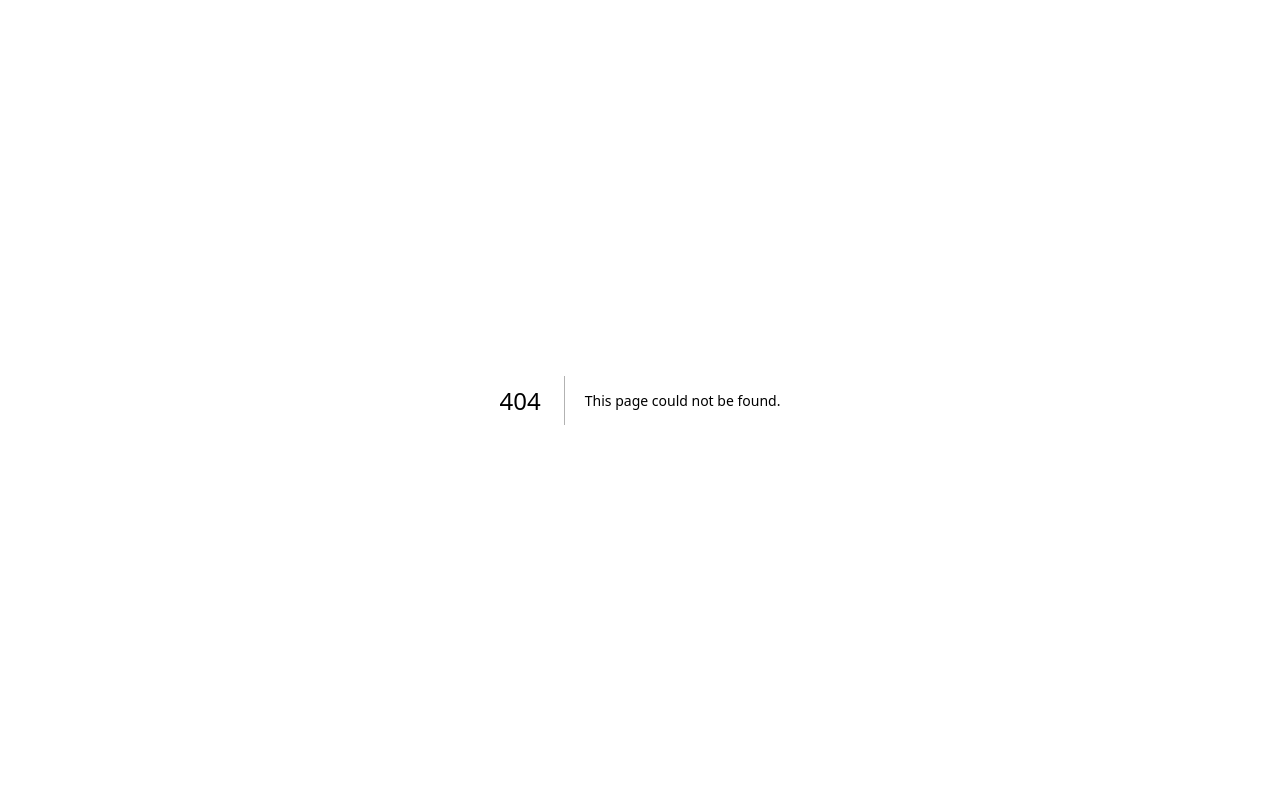
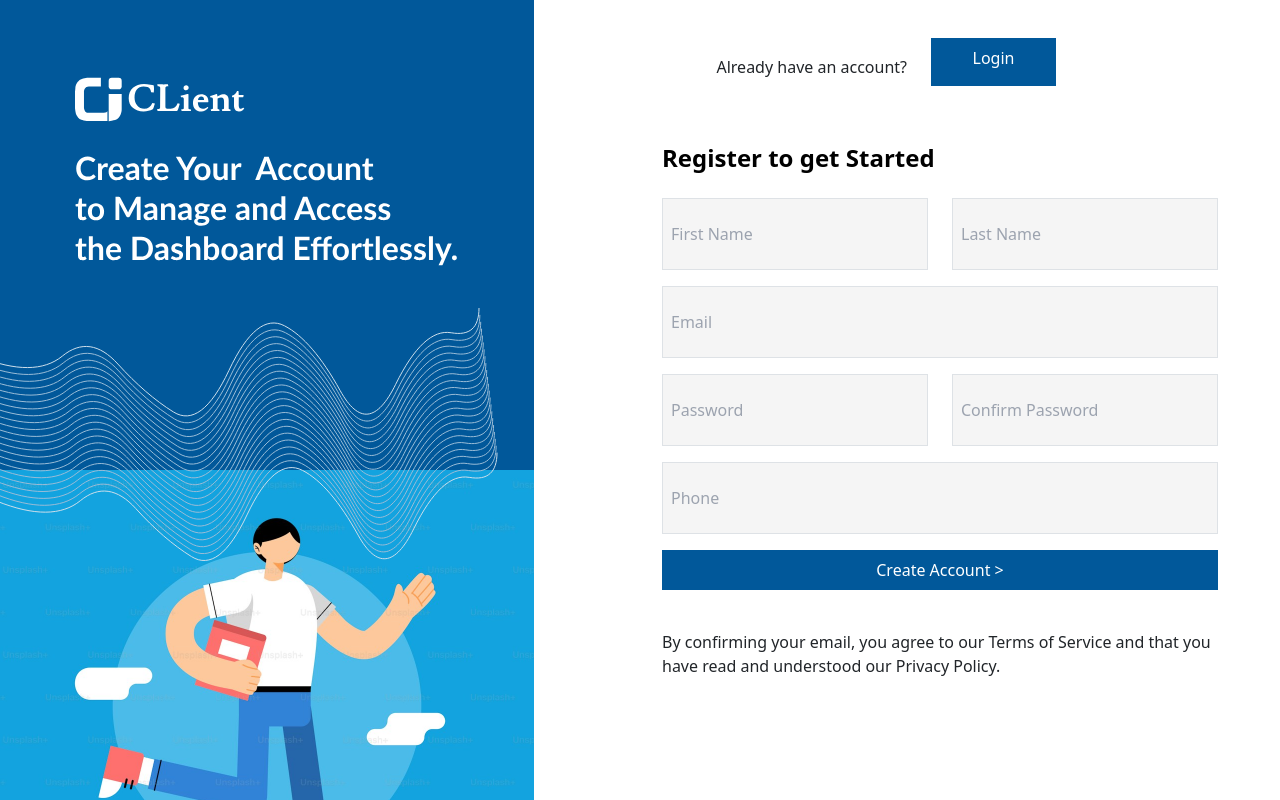
Before and after one commit to tnyande/learning-app, a Next.js app: page /register in a window 1280 px wide. Before the commit this address had no page. Shown: the top 800 px of the page. Built offline with nearby package versions, Linux system fonts and the light colour scheme.

Commit message:
password dashboard

```diff
--- /dev/null
+++ b/src/app/forgotpassword/page.tsx
@@ -0,0 +1,16 @@
+import React from 'react'
+import ForgotPass from '@/components/Dashboard/forgotPass'
+import { Sidebar } from 'lucide-react'
+import LoginSidebar from '@/components/Dashboard/loginSidebar'
+
+function page() {
+  return (
+    <div className='flex'>
+        <LoginSidebar />
+
+        <ForgotPass />
+    </div>
+  )
+}
+
+export default page
--- /dev/null
+++ b/src/app/logindashboard/page.tsx
@@ -0,0 +1,15 @@
+import React from 'react'
+import LoginDashboard from '@/components/Dashboard/loginDashboard'
+import { Sidebar } from 'lucide-react'
+import LoginSidebar from '@/components/Dashboard/loginSidebar'
+
+function page() {
+  return (
+    <div className='flex'>
+        <LoginSidebar />
+        <LoginDashboard />
+    </div>
+  )
+}
+
+export default page
--- /dev/null
+++ b/src/app/register/page.tsx
@@ -0,0 +1,18 @@
+import React from 'react'
+import LoginSidebar from '@/components/Dashboard/loginSidebar'
+import Registration from '@/components/Dashboard/registration'
+
+function Register() {
+  return (
+    <div className='flex'>
+        <LoginSidebar />
+
+        <div className='flex-1'>
+            <Registration />
+        </div>
+
+    </div>
+  )
+}
+
+export default Register
--- /dev/null
+++ b/src/app/verify/page.tsx
@@ -0,0 +1,15 @@
+import React from 'react'
+import Otp from '@/components/Dashboard/otp'
+import LoginSidebar from '@/components/Dashboard/loginSidebar'
+
+function page() {
+  return (
+    <div className='flex'>
+        <LoginSidebar />
+        <Otp />
+
+    </div>
+  )
+}
+
+export default page
--- /dev/null
+++ b/src/components/Dashboard/forgotPass.tsx
@@ -0,0 +1,65 @@
+import { LucideAArrowUp, LucideArrowBigRight, LucideArrowRight, LucideSquareArrowRight } from 'lucide-react'
+import React from 'react'
+import Link from 'next/link'
+
+function ForgotPass() {
+  return (
+    <div>
+        <div className='flex w-[394px] h-[48px] place-items-end  justify-left mt-4 px-54'>
+
+            <button className='inline flex ml-6 text-[#01589A] border-[#01589A] justify-center pt-2 h-[48px] w-[125px] border-1 bg-white'> Back</button>
+        </div>
+        <div className="w-5/6 space-x-30 ml-32 mr-12 flex flex-col w-[556px] h-[675px] justify-center px-0">
+
+
+
+        <h3 className="space-x-8 mr-8 mt-14 text-2xl font-bold mb-6 text-black text-left">
+        Enter your email address
+        </h3>
+          <form className="space-y-4 space-x-0 mr-8 w-[556px]">
+            {/* Input Fields */}
+
+
+
+              <div>
+                <input
+                    type="text"
+                    placeholder="Email"
+                    className="border p-2 w-[556px] h-[72px] bg-[#F5F5F5]"
+                />
+              </div>
+              <p>Forgot password ? </p>
+
+
+
+
+
+            {/* Full-width Input Field */}
+
+
+
+
+
+
+
+
+
+
+            {/* Submit Button */}
+            <button
+              type="submit"
+              className="bg-[#01589A] text-white p-2 w-full mb-2"
+            >
+              Verify &gt;
+            </button>
+          </form>
+
+          <p className='mt-8'>
+          Having trouble logging in? contact support  </p>
+
+        </div>
+    </div>
+  )
+}
+
+export default ForgotPass
--- a/src/components/Dashboard/headerInv.tsx
+++ b/src/components/Dashboard/headerInv.tsx
@@ -7,7 +7,7 @@
 
 
 
-    <div className='justify-end absolute w-full h-[54px]'>
+    <div className='justify-end w-full h-[54px]'>
        <div className='w-[191px] h-[54px] flex'>
           <button type='button' className='w-[49px] h-[54px] bg-gray-200 mt-2 '>
             <LucideMoon  className='w-[49px] h-[54px] '/>
--- /dev/null
+++ b/src/components/Dashboard/loginDashboard.tsx
@@ -0,0 +1,68 @@
+import { LucideAArrowUp, LucideArrowBigRight, LucideArrowRight, LucideSquareArrowRight } from 'lucide-react'
+import React from 'react'
+
+function LoginDashboard() {
+  return (
+    <div>
+
+        <div className="w-5/6 space-x-30 ml-32 mr-12 flex flex-col w-[556px] h-[675px] justify-center px-0">
+
+        <div className='flex w-[394px] h-[48px] place-items-end  justify-end mt-4 px-54'>
+            <p className=''>
+                Need to create an account?
+            </p>
+            <button className='inline flex ml-6 text-white justify-center pt-2 h-[48px] w-[125px] bg-[#01589A]'>Login</button>
+        </div>
+
+        <h3 className="space-x-8 mr-8 mt-14 text-2xl font-bold mb-6 text-black text-left">Login into your account</h3>
+          <form className="space-y-4 space-x-0 mr-8 w-[556px]">
+            {/* Input Fields */}
+
+
+              <div>
+                <input
+                    type="text"
+                    placeholder="Email"
+                    className="border p-2 w-[556px] h-[72px] bg-[#F5F5F5]"
+                />
+              </div>
+              <div>
+                <input
+                    type="Password"
+                    placeholder="Password"
+                    className="border p-2 w-[556px] h-[72px] bg-[#F5F5F5]"
+                />
+              </div>
+              <p>Forgot password ? </p>
+
+
+
+
+
+            {/* Full-width Input Field */}
+
+
+
+
+
+
+
+
+
+
+            {/* Submit Button */}
+            <button
+              type="submit"
+              className="bg-[#01589A] text-white p-2 w-full mb-2"
+            >
+              Login &gt;
+            </button>
+          </form>
+
+
+        </div>
+    </div>
+  )
+}
+
+export default LoginDashboard
--- /dev/null
+++ b/src/components/Dashboard/loginSidebar.tsx
@@ -0,0 +1,26 @@
+import React from 'react'
+import Image from 'next/image'
+import { LucideLayoutDashboard, LucideFileText, LucideGraduationCap, LucideSettings, LucidePower } from 'lucide-react'
+import Link from 'next/link'
+
+function LoginSidebar() {
+  return (
+    <div className=''>
+         <div className='flex-none bg-[#01589A] text-white w-[534px] h-[1024px]'>
+            <div className='flex justify-center '>
+                <Image
+                src={"/left-section.svg"} alt='dash-logo' width={534}
+                height={94}
+                className='mt-[14px]'/>
+            </div>
+        </div>
+
+
+
+
+    </div>
+
+  )
+}
+
+export default LoginSidebar
--- /dev/null
+++ b/src/components/Dashboard/otp.tsx
@@ -0,0 +1,62 @@
+import { LucideAArrowUp, LucideArrowBigRight, LucideArrowRight, LucideSquareArrowRight } from 'lucide-react'
+import React from 'react'
+
+function Otp() {
+  return (
+    <div>
+        <div className='flex w-[394px] h-[48px] place-items-end  justify-left mt-4 px-54'>
+
+            <button className='inline flex ml-6 text-[#01589A] border-[#01589A] justify-center pt-2 h-[48px] w-[125px] border-1 bg-white'> Back</button>
+        </div>
+        <div className="w-5/6 space-x-30 ml-32 mr-12 flex flex-col w-[556px] h-[675px] justify-center px-0">
+
+
+
+        <h3 className="space-x-8 mr-8 mt-14 text-2xl font-bold mb-6 text-black text-left">OTP Verification</h3>
+          <form className="space-y-4 space-x-0 mr-8 w-[556px]">
+            {/* Input Fields */}
+
+
+
+              <div>
+                <input
+                    type="Password"
+                    placeholder=""
+                    className="border p-2 w-[556px] h-[72px] bg-[#F5F5F5]"
+                />
+              </div>
+              <p>Forgot password ? </p>
+
+
+
+
+
+            {/* Full-width Input Field */}
+
+
+
+
+
+
+
+
+
+
+            {/* Submit Button */}
+            <button
+              type="submit"
+              className="bg-[#01589A] text-white p-2 w-full mb-2"
+            >
+              Verify &gt;
+            </button>
+          </form>
+
+          <p className='mt-8'>
+          Didn’t you receive the OPT? Resesnd OTP
+            </p>
+        </div>
+    </div>
+  )
+}
+
+export default Otp
--- /dev/null
+++ b/src/components/Dashboard/registration.tsx
@@ -0,0 +1,91 @@
+import React from 'react'
+
+function registration() {
+  return (
+    <div>
+
+        <div className="w-5/6 space-x-30 ml-32 mr-12 flex flex-col w-[556px] h-[675px] justify-center px-0">
+
+        <div className='flex w-[394px] h-[48px] place-items-end  justify-end mt-14 px-54'>
+            <h6 className=''>
+                Already have an account?
+            </h6>
+            <button className='inline flex ml-6 text-white justify-center pt-2 h-[48px] w-[125px] bg-[#01589A]'>Login</button>
+        </div>
+
+        <h3 className="space-x-8 mr-8 mt-14 text-2xl font-bold mb-6 text-black text-left">Register to get Started</h3>
+          <form className="space-y-4 space-x-0 mr-8 w-[556px]">
+            {/* Input Fields */}
+            <div className="grid grid-cols-2 gap-4">
+              <input
+                type="text"
+                placeholder="First Name"
+                className="border p-2 w-[266px] h-[72px] bg-[#F5F5F5]"
+              />
+              <input
+                type="text"
+                placeholder="Last Name"
+                className="border p-2 w-[266px] h-[72px] bg-[#F5F5F5]"
+              />
+              </div>
+
+              <div>
+                <input
+                    type="text"
+                    placeholder="Email"
+                    className="border p-2 w-[556px] h-[72px] bg-[#F5F5F5]"
+                />
+              </div>
+
+
+              <div className="grid grid-cols-2 gap-4 w-[556px]">
+              <input
+                type="Password"
+                placeholder="Password"
+                className="border p-2 w-[266px] h-[72px] bg-[#F5F5F5]"
+              />
+              <input
+                type="Password"
+                placeholder="Confirm Password"
+                className="border p-2 w-[266px] h-[72px] bg-[#F5F5F5]"
+              />
+              </div>
+
+
+
+            <input
+                type="text"
+                placeholder="Phone"
+                className="border p-2 w-[556px] h-[72px] bg-[#F5F5F5]"
+              />
+
+
+            {/* Full-width Input Field */}
+
+
+
+
+
+
+
+
+
+
+            {/* Submit Button */}
+            <button
+              type="submit"
+              className="bg-[#01589A] text-white p-2 w-full mb-2"
+            >
+              Create Account &gt;
+            </button>
+          </form>
+
+            <p className='mt-8'>By confirming your email, you agree to our Terms of Service
+             and that you have read and understood our Privacy Policy.
+            </p>
+        </div>
+    </div>
+  )
+}
+
+export default registration
```
